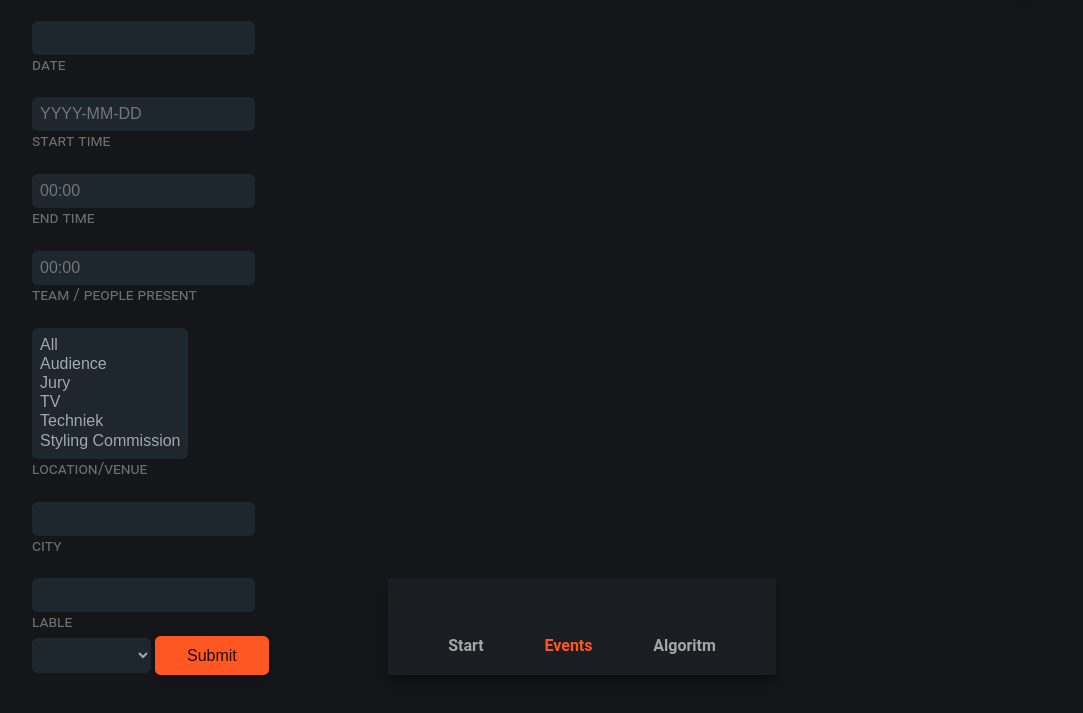
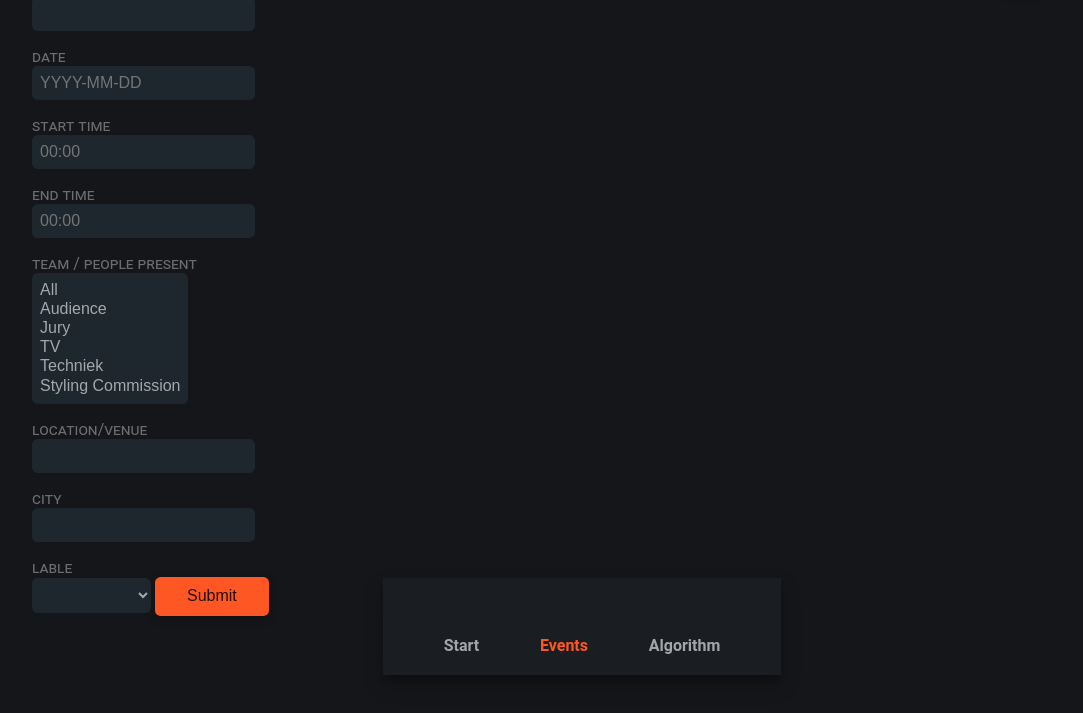
Before and after one commit to LuukFTF/prg08-eindopdracht, a website with bundled scripts: page docs/create/index.html in a window 1280 px wide. Shown: the part 125-838 px from the top of the page, without its empty margins (58-1141 px from the left). Built offline with nearby package versions, Linux system fonts and the light colour scheme.

Commit message:
update frontend

```diff
--- a/docs/create/index.html
+++ b/docs/create/index.html
@@ -22,19 +22,19 @@
         <h2>x</h2>
 
         <form name="eventform" id="eventform">
-            <label for="title">Title</label><br>
-            <input type="text" id="title" name="title"><br>
+            <label for="title">Title</label>
+            <input type="text" id="title" name="title">
 
-            <label for="date">Date</label><br>
-            <input type="text" id="date" name="date" placeholder="YYYY-MM-DD"><br>
+            <label for="date">Date</label>
+            <input type="text" id="date" name="date" placeholder="YYYY-MM-DD">
 
-            <label for="start_time">Start Time</label><br>
-            <input type="text" id="start_time" name="start_time" placeholder="00:00"><br>
+            <label for="start_time">Start Time</label>
+            <input type="text" id="start_time" name="start_time" placeholder="00:00">
 
-            <label for="end_time">End Time</label><br>
-            <input type="text" id="end_time" name="end_time" placeholder="00:00"><br>
+            <label for="end_time">End Time</label>
+            <input type="text" id="end_time" name="end_time" placeholder="00:00">
 
-            <label for="team">Team / People Present</label><br>
+            <label for="team">Team / People Present</label>
             <select id="team" name="team" size="6" multiple>
                 <option value="all">All</option>
                 <option value="audience">Audience</option>
@@ -44,11 +44,11 @@
                 <option value="styling_commission">Styling Commission</option>
             </select>
 
-            <label for="location">Location/Venue</label><br>
-            <input type="text" id="location" name="location"><br>
+            <label for="location">Location/Venue</label>
+            <input type="text" id="location" name="location">
 
-            <label for="city">City</label><br>
-            <input type="text" id="city" name="city"><br>
+            <label for="city">City</label>
+            <input type="text" id="city" name="city">
 
             <label for="lable">Lable</label>
             <select id="lable" name="lable">
@@ -82,9 +82,9 @@
                 btncontent-event active">
                 <h4>Events</h4>
             </a>
-            <a href="../algoritm" class="btn nav-btn
-                btncontent-login">
-                <h4>Algoritm</h4>
+            <a href="../algorithm" class="btn nav-btn
+                btncontent-settings">
+                <h4>Algorithm</h4>
             </a>
         </nav>
     </footer>
--- a/docs/js/app.js
+++ b/docs/js/app.js
@@ -5,11 +5,17 @@ const trainingLabel = "lable"
 const ignoredColumns = ["team"]
 
 const form = document.getElementById("eventform")
+const updateBtn = document.getElementById("updateBtn")
 
-form.addEventListener('submit', (e) => {
-    e.preventDefault()
+
+// form.addEventListener('submit', (e) => {
+//     e.preventDefault()
+//     dataProcess(form)
+// })
+
+form.addEventListener('change', function() {
     dataProcess(form)
-})
+});
 
 function dataProcess() {
     let processed = []
--- a/src/scss/style.scss
+++ b/src/scss/style.scss
@@ -465,7 +465,7 @@ label {
 
     display: block;
 
-    margin: 0 0 0.3em;
+    margin: 1em 0 0;
 
     font-variant: all-small-caps;
 }
```
Also changed, not shown: docs/algorithm/index.html (added, +111 -0 lines), docs/algoritm/index.html (deleted, +0 -111 lines), docs/index.html (+3 -3 lines), docs/css/style.css.
